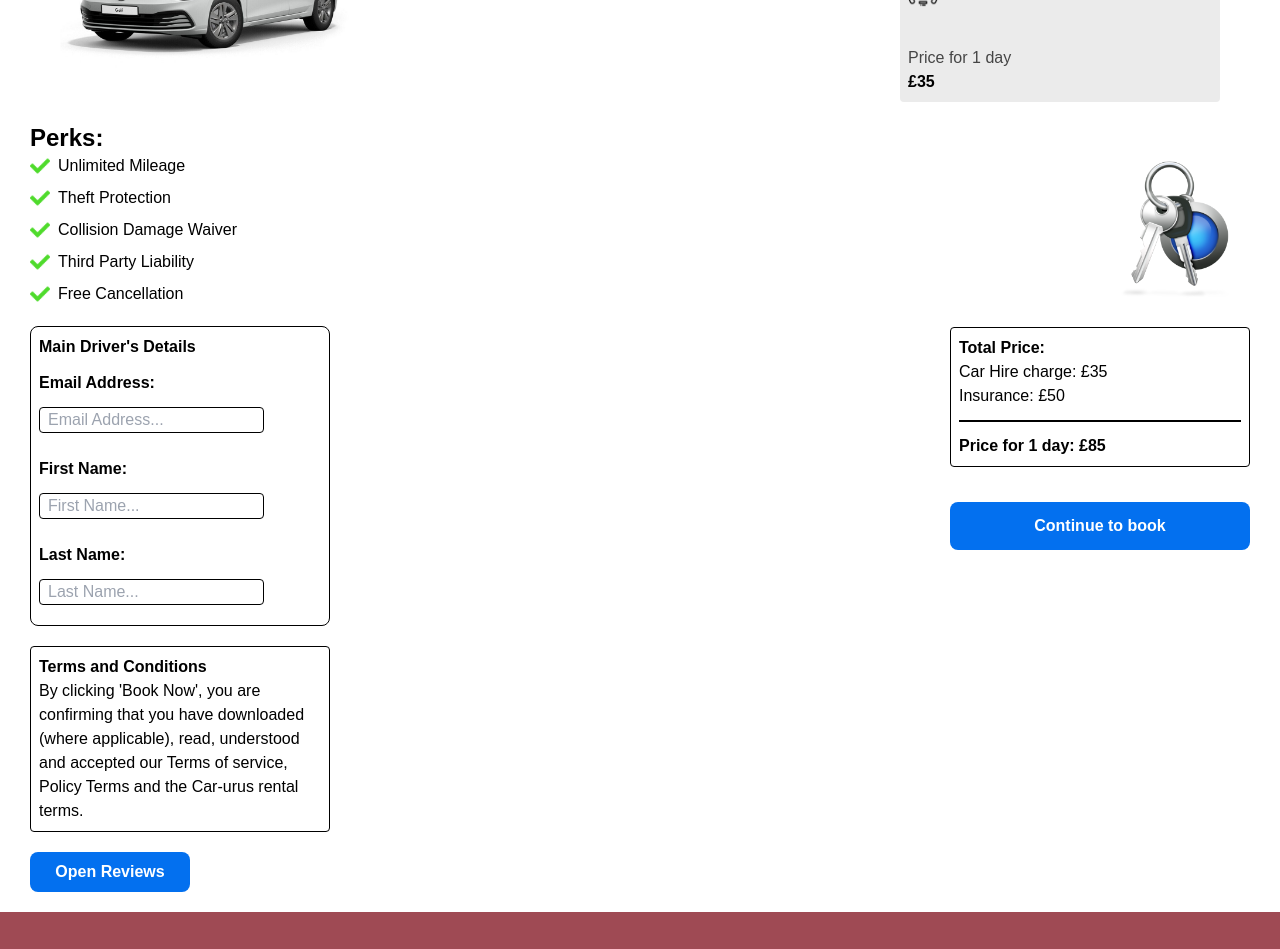
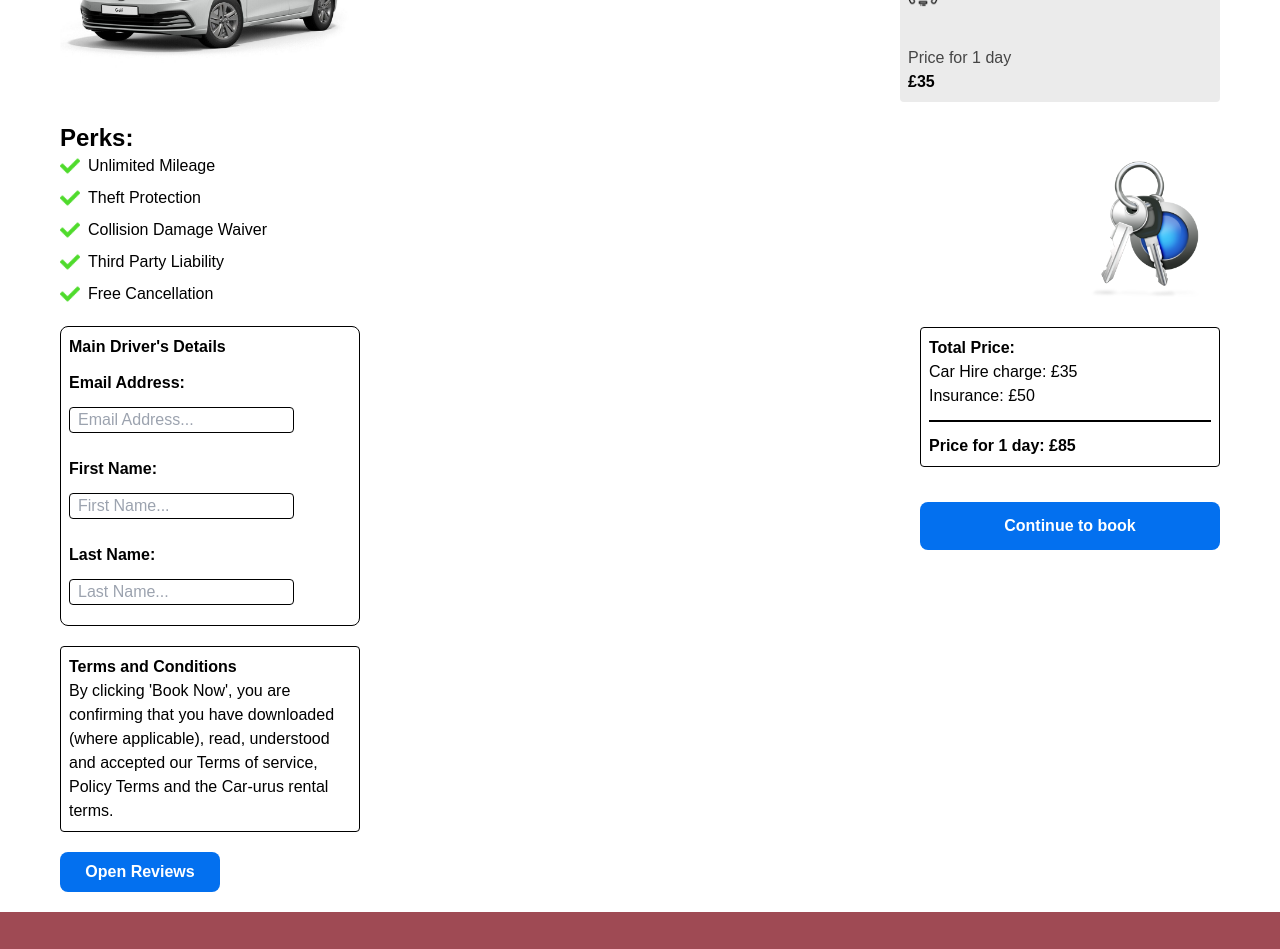
Before and after one commit to MarcioLopes451/car-urus, a React (Vite) app: page /car-urus/cars/1 in a window 1280 px wide. Shown: the part 340-1289 px from the top of the page. Built offline with nearby package versions, Linux system fonts and the light colour scheme.

Commit message:
add:tablet view

```diff
--- a/src/components/TotalPrice/TotalPrice.jsx
+++ b/src/components/TotalPrice/TotalPrice.jsx
@@ -28,7 +28,7 @@ export default function TotalPrice({ price, cars }) {
 
   const isInputsEmpty = !emailRegex.test(email) || !first || !last;
   return (
-    <div className="mt-5 mx-[30px]">
+    <div className="mt-5 mx-[30px] md:mx-[60px]">
       <div className="w-full border border-black rounded-lg p-2 pb-5 md:w-[300px]">
         <h2 className="font-semibold">Main Driver's Details</h2>
         <div className="mt-3">
--- a/src/pages/Cars/SelectedCar.jsx
+++ b/src/pages/Cars/SelectedCar.jsx
@@ -110,7 +110,7 @@ export default function SelectedCar() {
           </div>
         </div>
 
-        <div className="mt-5 mx-[30px]">
+        <div className="mt-5 mx-[30px] md:mx-[60px]">
           <h2 className="font-semibold text-2xl">Perks:</h2>
           <div className="flex justify-between">
             <div className="flex flex-col items-start gap-2">
@@ -125,7 +125,7 @@ export default function SelectedCar() {
           </div>
         </div>
         <TotalPrice price={productData.price.perDay} cars={productData} />
-        <div className="mt-5 mx-[30px]">
+        <div className="mt-5 mx-[30px] md:mx-[60px]">
           <button
             className="bg-[#0370EF] w-40 h-10 rounded-lg text-white font-bold"
             onClick={openReviews}
```
